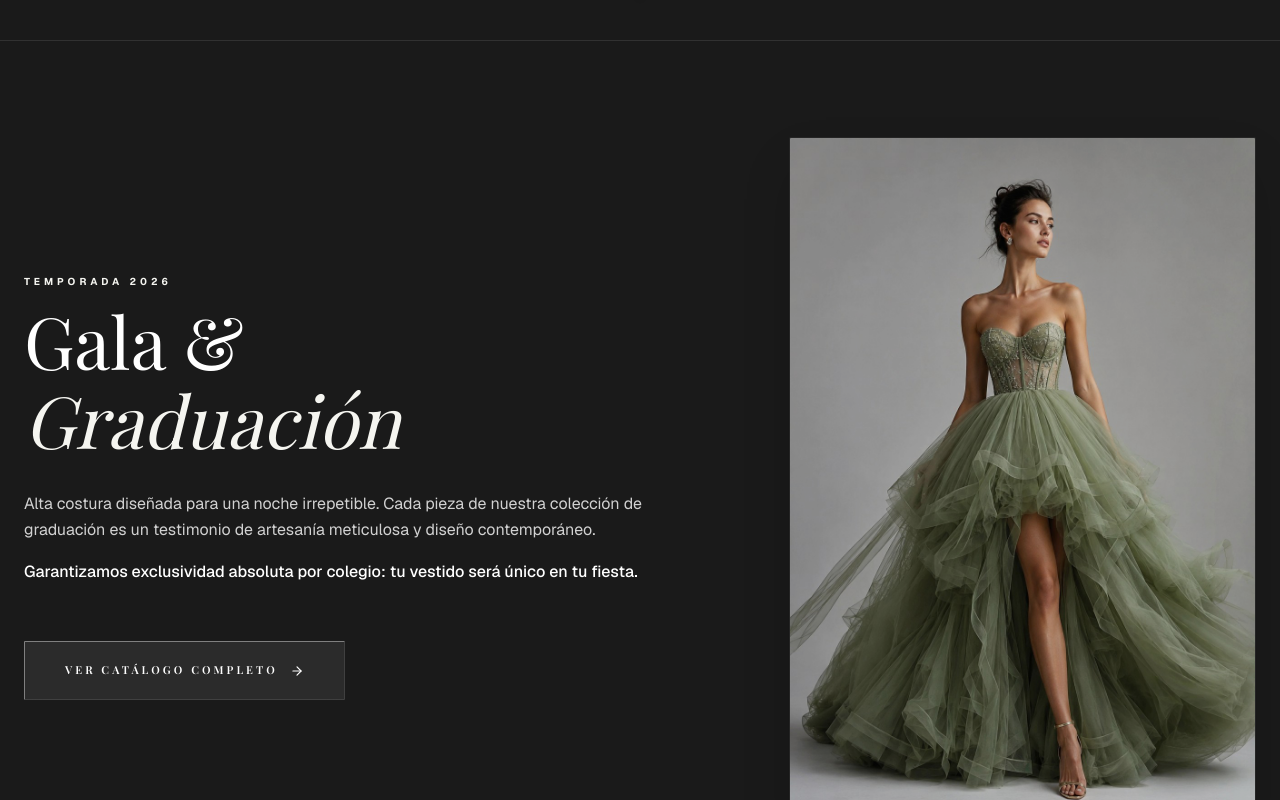
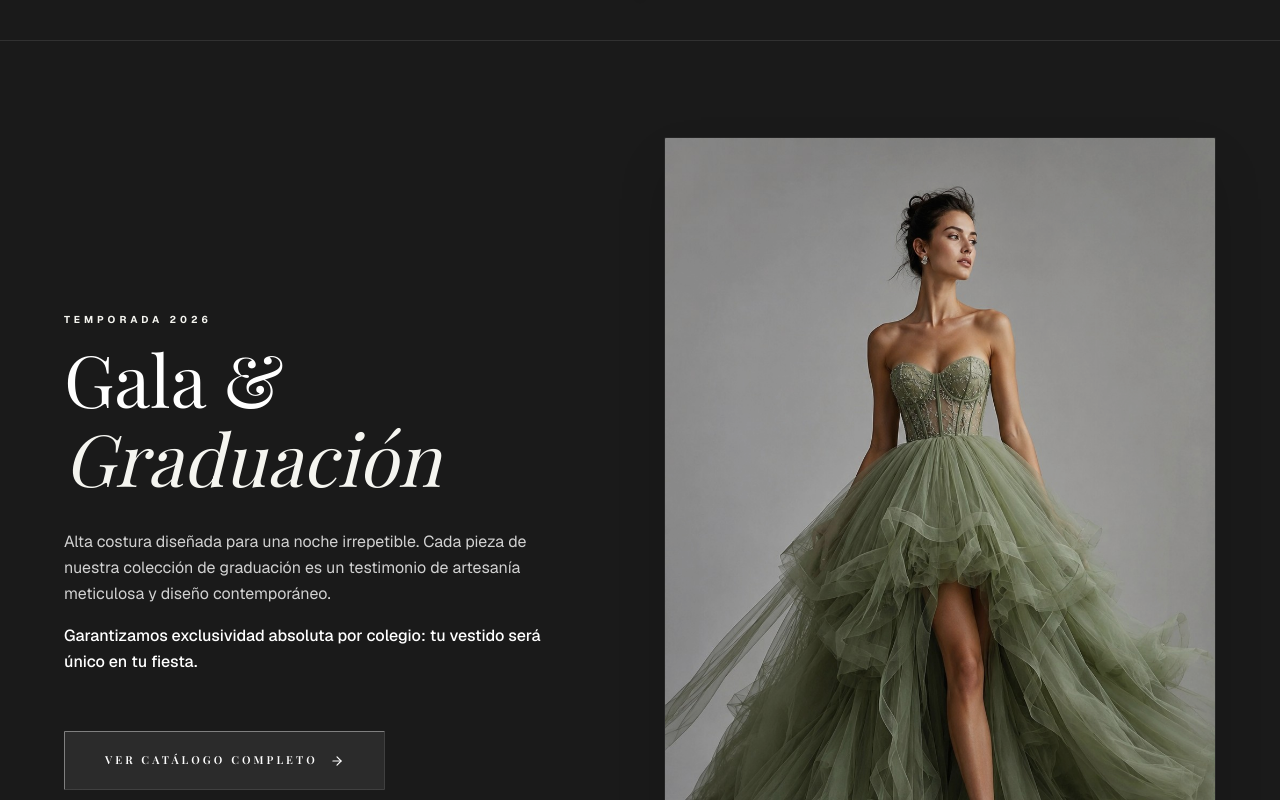
Before and after one commit to Gaz-Style/elena-atelier, a Next.js app: page / in a window 1280 px wide. Shown: the part 840-1640 px from the top of the page. Built offline with nearby package versions, Linux system fonts and the light colour scheme; a web font is replaced by a local one.

Commit message:
UI: Reduce gap and width between text and image in Gala section

```diff
--- a/src/app/page.tsx
+++ b/src/app/page.tsx
@@ -20,10 +20,10 @@ export default function Home() {
 
       {/* Gateway Gala & Graduacion Section */}
       <section className="py-16 md:py-24 px-6 bg-transparent relative z-10 border-t border-white/10 overflow-hidden">
-        <div className="max-w-7xl mx-auto">
-          <div className="grid lg:grid-cols-12 gap-10 lg:gap-20 items-center">
+        <div className="max-w-6xl mx-auto">
+          <div className="grid lg:grid-cols-12 gap-10 lg:gap-12 items-center">
             {/* TEXT SIDE */}
-            <div className="lg:col-span-7 space-y-6 lg:space-y-8 text-center lg:text-left order-2 lg:order-1">
+            <div className="lg:col-span-6 space-y-6 lg:space-y-8 text-center lg:text-left order-2 lg:order-1 lg:pr-8">
               <div className="space-y-2 lg:space-y-3">
                 <span className="text-[10px] uppercase tracking-[0.4em] font-bold text-brand-sand block">Temporada 2026</span>
                 <h2 className="font-serif text-4xl md:text-6xl lg:text-7xl text-white leading-[1.1]">
@@ -50,7 +50,7 @@ export default function Home() {
             </div>
 
             {/* IMAGE SIDE */}
-            <Link href="/graduacion" className="group lg:col-span-5 relative rounded-sm overflow-hidden shadow-2xl border border-white/5 hover:border-white/20 transition-all duration-700 aspect-[3/4.5] order-1 lg:order-2 block">
+            <Link href="/graduacion" className="group lg:col-span-6 relative rounded-sm overflow-hidden shadow-2xl border border-white/5 hover:border-white/20 transition-all duration-700 aspect-[3/4.5] order-1 lg:order-2 block">
               <div className="absolute inset-0 bg-black/10 group-hover:bg-transparent transition-colors duration-700 z-10 pointer-events-none" />
               <div className="absolute inset-0 w-full h-full group-hover:scale-[1.03] transition-transform duration-[2000ms] ease-out">
                 <ImageRotator images={fiestaCarouselImages} interval={5000} />
```
